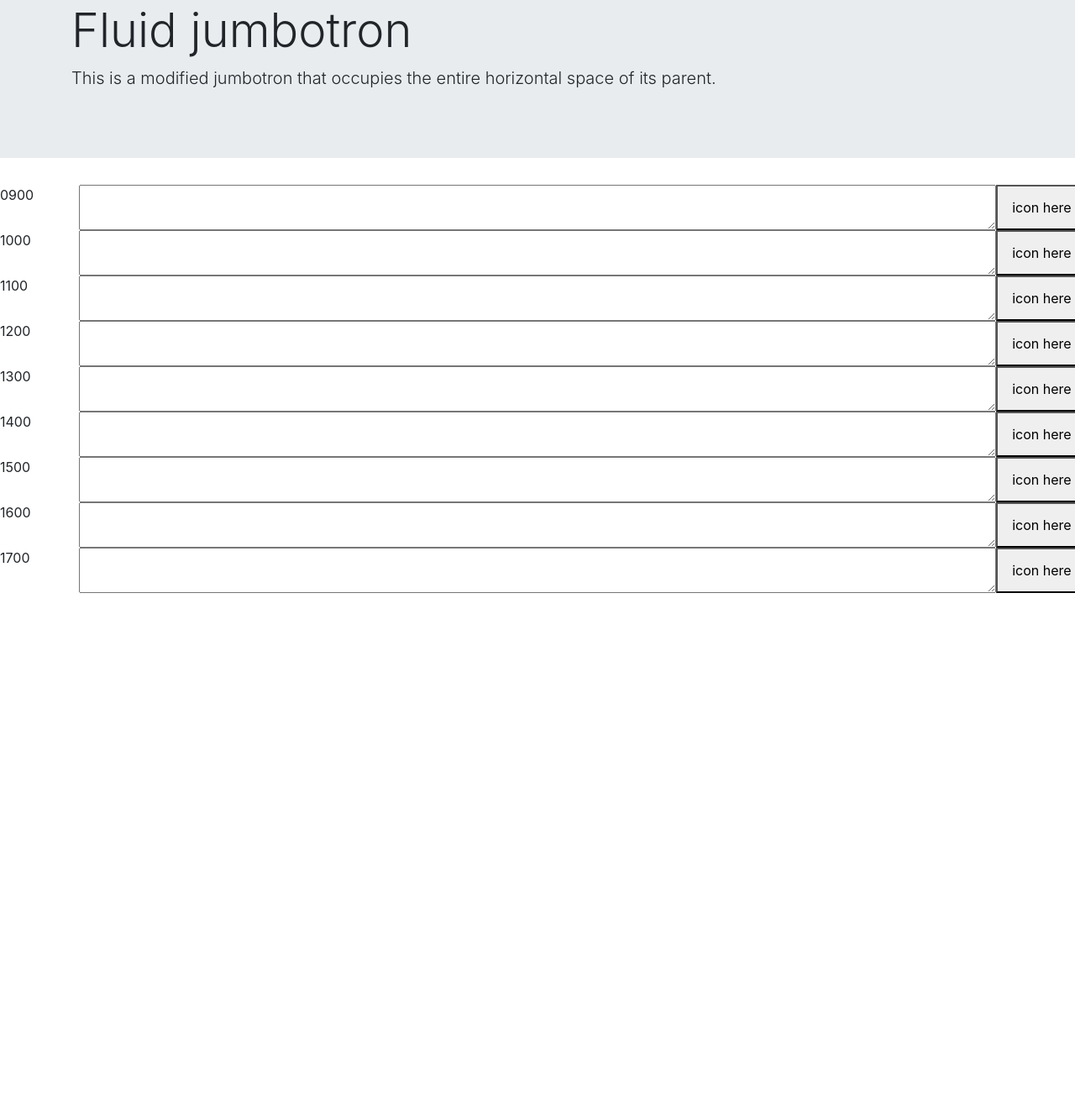
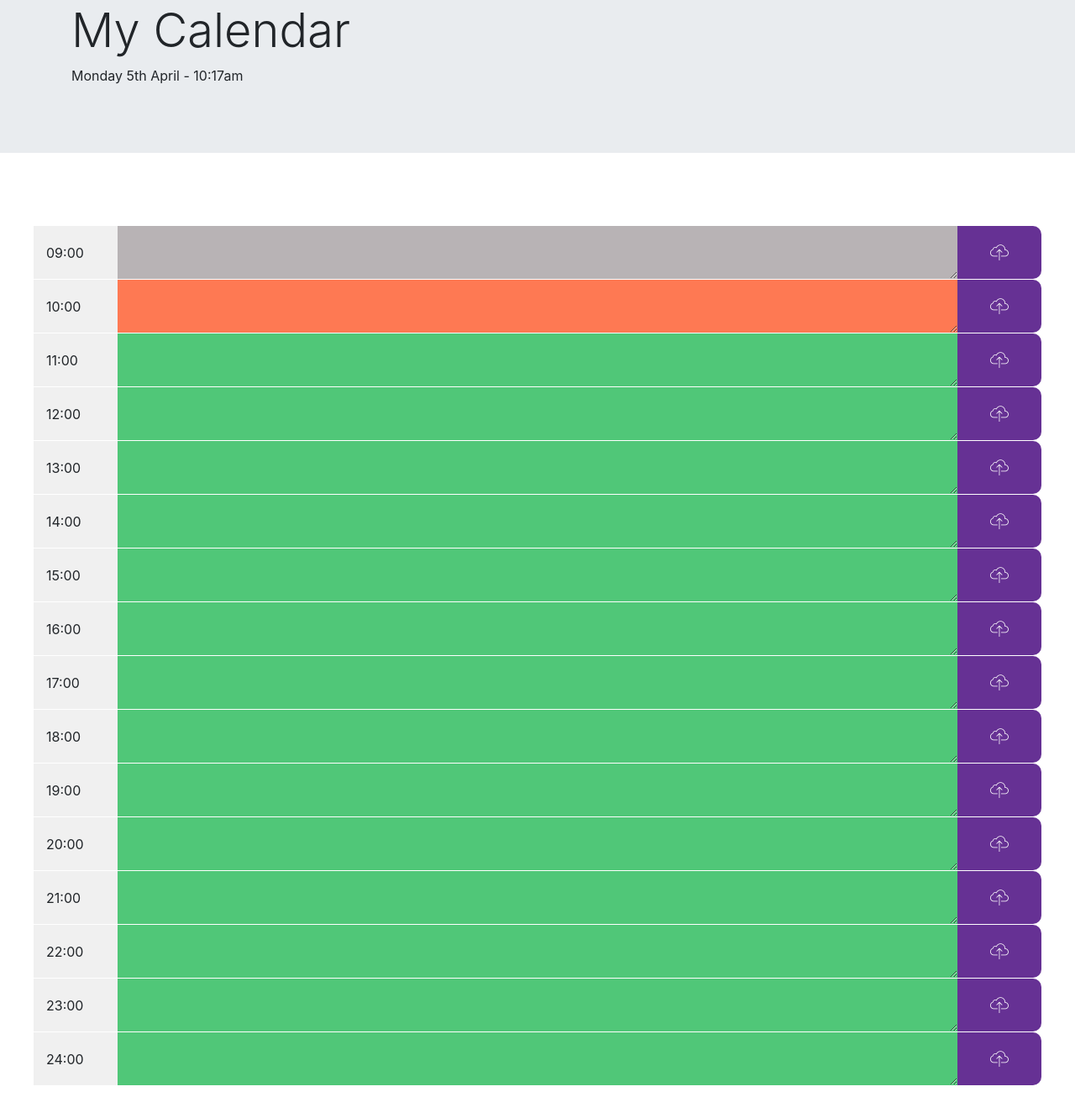
Before and after one commit to jitchie/day-calander, a plain HTML site: page index.html in a window 1280 px wide. Shown: the part 61-1392 px from the top of the page at 84% size. Before the commit the page ends 800 px from the top, so only its background shows below. Drawn offline with nearby package versions, Linux system fonts and the light colour scheme.

Commit message:
final commit

```diff
--- a/index.html
+++ b/index.html
@@ -13,6 +13,11 @@
     />
     <link rel=“stylesheet”
     href=“https://code.jquery.com/ui/1.12.1/themes/base/jquery-ui.css”>
+    <link
+      rel="stylesheet"
+      href="https://cdnjs.cloudflare.com/ajax/libs/ionicons/2.0.1/css/ionicons.min.css"
+    />
+
     <link rel="stylesheet" href="./style.css" />
     <title>Document</title>
   </head>
@@ -20,59 +25,95 @@
     <header>
       <div class="jumbotron jumbotron-fluid">
         <div class="container">
-          <h1 class="display-4">Fluid jumbotron</h1>
-          <p class="lead">
-            This is a modified jumbotron that occupies the entire horizontal
-            space of its parent.
-          </p>
+          <h1 class="display-4">My Calendar</h1>
+          <p class="time"></p>
         </div>
       </div>
     </header>
     <main>
-      <div class="row" class="0900hr">
-        <div class="col-md-1">0900</div>
-        <textarea class="col-md-10" id="0900-text"></textarea>
-        <button class="col-md-1" id="button0900">icon here</button>
+      <div class="time-row-wrapper">
+        <div class="row" data-time="09">
+          <div class="col-md-1">09:00</div>
+          <textarea class="col-md-10"></textarea>
+          <button class="col-md-1"></button>
         </div>
-      <div class="row" class="1000hr">
-        <div class="col-md-1">1000</div>
-        <textarea class="col-md-10" id="1000-text"> </textarea>
-        <button class="col-md-1" id="button1000">icon here</button>
+        <div class="row" data-time="10">
+          <div class="col-md-1">10:00</div>
+          <textarea class="col-md-10"> </textarea>
+          <button class="col-md-1"></button>
+            <ion-icon name="add-outline"></ion-icon>
+          </button>
         </div>
-      <div class="row" class="1100hr">
-        <div class="col-md-1">1100</div>
-        <textarea class="col-md-10" id="1100-text"> </textarea>
-        <button class="col-md-1" id="button1100">icon here</button>
+        <div class="row" data-time="11">
+          <div class="col-md-1">11:00</div>
+          <textarea class="col-md-10"></textarea>
+          <button class="col-md-1"></button>
         </div>
-      <div class="row" class="1200hr">
-        <div class="col-md-1">1200</div>
-        <textarea class="col-md-10" id="1200-text"> </textarea>
-        <button class="col-md-1" id="button1200">icon here</button>
+        <div class="row" data-time="12">
+          <div class="col-md-1">12:00</div>
+          <textarea class="col-md-10"></textarea>
+          <button class="col-md-1"></button>
         </div>
-      <div class="row" class="1300hr">
-        <div class="col-md-1">1300</div>
-        <textarea class="col-md-10" id="1300-text"> </textarea>
-        <button class="col-md-1" id="button1300">icon here</button>
+        <div class="row" data-time="13">
+          <div class="col-md-1">13:00</div>
+          <textarea class="col-md-10"></textarea>
+          <button class="col-md-1"></button>
         </div>
-      <div class="row" class="1400hr">
-        <div class="col-md-1">1400</div>
-        <textarea class="col-md-10" id="1400-text"> </textarea>
-        <button class="col-md-1" id="button1400">icon here</button>
+        <div class="row" data-time="14">
+          <div class="col-md-1">14:00</div>
+          <textarea class="col-md-10"></textarea>
+          <button class="col-md-1"></button>
         </div>
-      <div class="row" class="1500hr">
-        <div class="col-md-1">1500</div>
-        <textarea class="col-md-10" id="1500-text"> </textarea>
-        <button class="col-md-1" id="button1500">icon here</button>
+        <div class="row" data-time="15">
+          <div class="col-md-1">15:00</div>
+          <textarea class="col-md-10"></textarea>
+          <button class="col-md-1"></button>
         </div>
-      <div class="row" class="1600hr">
-        <div class="col-md-1">1600</div>
-        <textarea class="col-md-10" id="1600-text"> </textarea>
-        <button class="col-md-1" id="button1600">icon here</button>
+        <div class="row" data-time="16">
+          <div class="col-md-1">16:00</div>
+          <textarea class="col-md-10"></textarea>
+          <button class="col-md-1"></button>
         </div>
-      <div class="row" class="1700hr">
-        <div class="col-md-1">1700</div>
-        <textarea class="col-md-10" id="1700-text"> </textarea>
-        <button class="col-md-1" id="button1700">icon here</button>
+        <div class="row" data-time="17" id="entry-17">
+          <div class="col-md-1">17:00</div>
+          <textarea class="col-md-10"></textarea>
+          <button class="col-md-1"></button>
+        </div>
+        <div class="row" data-time="18">
+          <div class="col-md-1">18:00</div>
+          <textarea class="col-md-10"></textarea>
+          <button class="col-md-1"></button>
+        </div>
+        <div class="row" data-time="19">
+          <div class="col-md-1">19:00</div>
+          <textarea class="col-md-10"></textarea>
+          <button class="col-md-1"></button>
+        </div>
+        <div class="row" data-time="20">
+          <div class="col-md-1">20:00</div>
+          <textarea class="col-md-10"></textarea>
+          <button class="col-md-1"></button>
+        </div>
+        <div class="row" data-time="21">
+          <div class="col-md-1">21:00</div>
+          <textarea class="col-md-10"></textarea>
+          <button class="col-md-1"></button>
+        </div>
+        <div class="row" data-time="22">
+          <div class="col-md-1">22:00</div>
+          <textarea class="col-md-10"></textarea>
+          <button class="col-md-1"></button>
+        </div>
+        <div class="row" data-time="23">
+          <div class="col-md-1">23:00</div>
+          <textarea class="col-md-10"></textarea>
+          <button class="col-md-1"></button>
+        </div>
+        <div class="row" data-time="24">
+          <div class="col-md-1">24:00</div>
+          <textarea class="col-md-10"></textarea>
+          <button class="col-md-1"></button>
+        </div>
       </div>
     </main>
     <script src="https://cdnjs.cloudflare.com/ajax/libs/moment.js/2.27.0/moment.min.js"></script>
--- a/script.js
+++ b/script.js
@@ -1,2 +1,32 @@
-var hourEL = moment().format("k");
-console.log(hourEL);
+$(document).ready(function() {
+
+$(".time").text(moment().format("dddd Do MMMM    - h[:]mma "))
+var timeEl = moment().format("k");
+var rowTime = '';
+
+// console.log(timeEl); test time logg
+
+ $('.time-row-wrapper .row').each(function(){
+   var rowTime = $(this).attr('data-time');
+//    console.log(rowTime); test log
+   $('textarea' ,this).val(localStorage.getItem(rowTime));
+
+   if(timeEl > rowTime) {
+     $('textarea', this).addClass('past');
+   }
+   else if (timeEl == rowTime) {
+    $('textarea', this).addClass('present');
+   }
+   else {
+    $('textarea', this).addClass('future');
+   }
+ });
+});
+
+$("button").on("click", function () {
+    var calendarEntry = $(this).parent('.row').attr('data-time');
+    console.log(calendarEntry);
+    var userInput = $(this).siblings('textarea').val();
+    console.log(userInput);
+    localStorage.setItem(calendarEntry, userInput);
+})
--- a/style.css
+++ b/style.css
@@ -1,4 +1,43 @@
+textarea {
+  outline: none;
+  border: 0;
+  padding: 15px 0 0 0;
+}
 .remove-boarder {
   border: none;
   width: 100%;
 }
+.past {
+  background-color: #b8b3b5;
+}
+.present {
+  background-color: #fe7953;
+}
+.future {
+  background-color: #50c778;
+}
+.time-row-wrapper {
+  padding: 55px;
+}
+.time-row-wrapper .row {
+  margin-bottom: 1px;
+}
+.time-row-wrapper .col-md-1 {
+  display: flex;
+  align-items: center;
+  background: rgb(240, 240, 240);
+}
+
+.time-row-wrapper .row button {
+  background: #663194 !important;
+  outline: none;
+  border: 0;
+  border-radius: 0px 10px 10px 0px;
+}
+.time-row-wrapper .row button:after {
+  content: "\f40a";
+  font-family: IonIcons;
+  font-size: 25px;
+  color: #fff;
+  width: 100%;
+}
```
Lines whose indentation alone changed are shown as unchanged.
